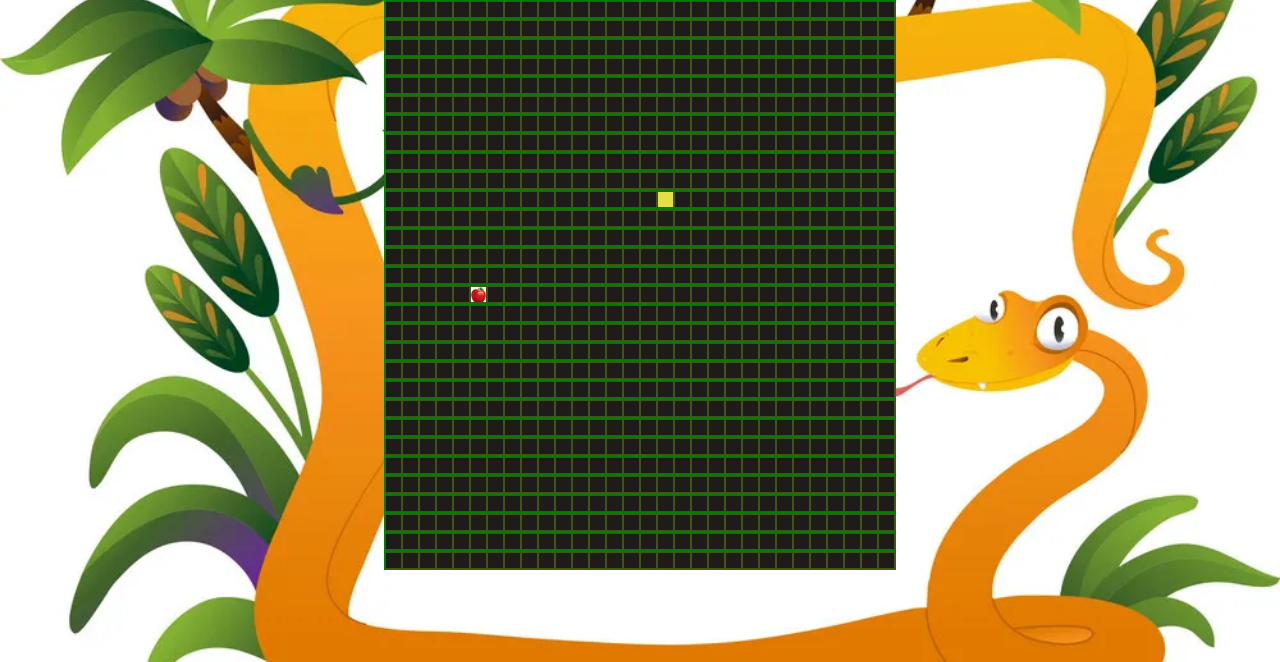
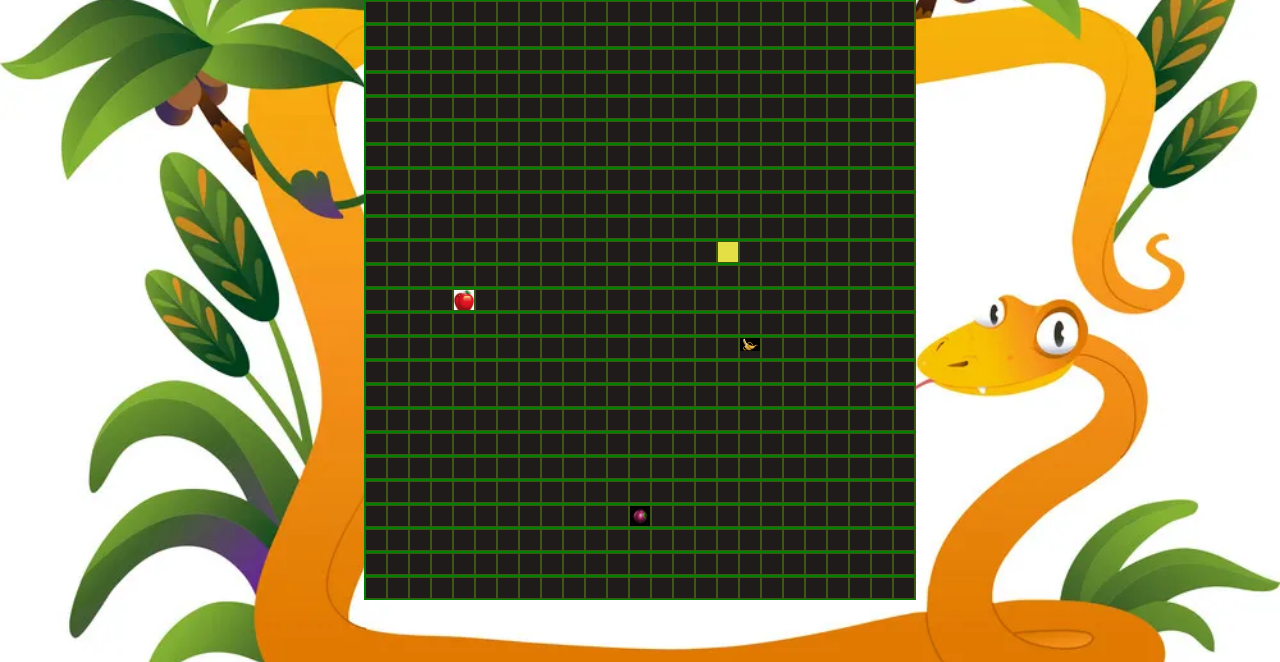
Before and after one commit to JessyPiesco/Snake, a plain HTML site: page index.html in a window 1280 px wide. Shown: the part 138-800 px from the top of the page. Drawn offline with Linux system fonts and the light colour scheme.

Commit message:
final with extra fruit

```diff
--- a/index.css
+++ b/index.css
@@ -41,8 +41,8 @@ table{
 }
 .cell{
   border: 1px solid rgb(61, 85, 23);
-  width: 15px;
-  height: 15px;
+  width: 20px;
+  height: 20px;
 }
 #mainSnake{
 
@@ -65,9 +65,22 @@ table{
   border-radius: 7px; */
 
   background-image: url("pictures/apple2.png");
-  width:15px;
+  width:20px;
   /* min-height: 100%; */
-  height: 15px;
+  height: 20px;
   background-size: 100%;
 /* object-fit: fill; */
 }
+.plum{
+  background-image: url("pictures/plum.jpeg");
+  width:20px;
+  height: 20px;
+  background-size: 100%;
+}
+.banana{
+  background-image: url("pictures/banana.jpeg");
+  width:20px;
+  height: 20px;
+  background-size: 100%;
+  background-repeat: no-repeat;
+}
--- a/index.js
+++ b/index.js
@@ -15,14 +15,27 @@ let xaCord = Number(appleNum[0]);
 let yaCord = Number(appleNum[1]);
 let appleXY = [xaCord, yaCord];
 
+let plum = ["1,12"];
+let plumNum = plum[0].split(",");
+let xpCord = Number(plumNum[0]);
+let ypCord = Number(plumNum[1]);
+let plumXY = [xpCord, ypCord];
+
+let banana = ["10,1"];
+let bananaNum = banana[0].split(",");
+let xbCord = Number(bananaNum[0]);
+let ybCord = Number(bananaNum[1]);
+let bananaXY = [xbCord, ybCord];
+
 let inny;
 let directions = "nothing";
 let food = 0;
+let speed= 150
 
-// making the board line 12-35
+// making the board line 35-57
 function makeBoard() {
-  makeRow(30);
-  makeColum(30);
+  makeRow(25);
+  makeColum(25);
 }
 function makeRow(num) {
   for (let i = 0; i < num; i++) {
@@ -43,6 +56,7 @@ function makeColum(num) {
 }
 makeBoard();
 
+
 function snakeRender() {
 //  if (gameOver()) {location.reload()}
 //  else{
@@ -59,23 +73,44 @@ function unTogg() {
 }
 
 function appleRender() {
-  // let applesqu =
   document.getElementById(apple[0]).classList.add("apple");
-  // let appleImg = document.createElement("img")
-  // appleImg.src="/pictures/apple.jpeg"
-  // applesqu.appendChild(appleImg)
+  }
+function plumRender(){
+  document.getElementById(plum[0]).classList.add("plum");
 }
-// appleRender();
+function bananaRender()
+{document.getElementById(banana[0]).classList.add("banana");}
+
 reApple()
+rePlum()
+reBanana()
+
 
 function reApple() {
   document.getElementById(apple[apple.length - 1]).classList.remove("apple");
-  xaCord = Math.floor(Math.random() * 29);
-  yaCord = Math.floor(Math.random() * 29);
+  xaCord = Math.floor(Math.random() * 24);
+  yaCord = Math.floor(Math.random() * 24);
   apple = [`${xaCord},${yaCord}`];
   appleXY = [xaCord, yaCord];
   appleRender();
 }
+function rePlum() {
+  document.getElementById(plum[plum.length - 1]).classList.remove("plum");
+  xpCord = Math.floor(Math.random() * 24);
+  ypCord = Math.floor(Math.random() * 24);
+  plum = [`${xpCord},${ypCord}`];
+  plumXY = [xpCord, ypCord];
+  plumRender();
+}
+function reBanana() {
+  document.getElementById(banana[banana.length - 1]).classList.remove("banana");
+  xbCord = Math.floor(Math.random() * 24);
+  ybCord = Math.floor(Math.random() * 24);
+  banana = [`${xbCord},${ybCord}`];
+  bananaXY = [xbCord, ybCord];
+  bananaRender();
+}
+
 
 document.body.addEventListener("keydown", moveSnake);
 
@@ -104,12 +139,15 @@ gameOver();
 snakeRender();
 
   eatApple();
+  eatBanana();
+  eatPlum();
 
   console.log(snake, "snake arr");
 
 
   //  console.log(yAx, "yAx")
 }
+alert("Welcome to Snake, apples make you grow! Plums speed you up and banana's will slow you down. Good luck!")
 
 function moveSnake(event) {
   //down
@@ -117,7 +155,7 @@ function moveSnake(event) {
     clearInterval(inny);
     inny = setInterval(() => {
       direction("down");
-    }, 150);
+    }, speed);
     //inny()
   }
   //up
@@ -125,7 +163,7 @@ function moveSnake(event) {
     clearInterval(inny);
     inny = setInterval(() => {
       direction("up");
-    }, 150);
+    }, speed);
     //inny()
   }
   //left
@@ -133,7 +171,7 @@ function moveSnake(event) {
     clearInterval(inny);
     inny = setInterval(() => {
       direction("left");
-    }, 150);
+    }, speed);
     //inny()
   }
   //right
@@ -141,7 +179,7 @@ function moveSnake(event) {
     clearInterval(inny);
     inny = setInterval(() => {
       direction("right");
-    }, 150);
+    }, speed);
     //inny()
   }
 }
@@ -188,15 +226,24 @@ function eatApple() {
     }
     food++;
     score.innerText = food;
+  }}
+  function eatPlum() {
+    if (yAx[0] == plumXY[0] && yAx[1] == plumXY[1]) {
+      rePlum();
+      speed= speed-50}
+}
+function eatBanana() {
+  if (yAx[0] == bananaXY[0] && yAx[1] == bananaXY[1]) {
+    reBanana();
+    speed=speed+50}
   }
-}
 function gameOver() {
 snakeNum = snake[0].split(",");
   xCord = Number(snakeNum[0]);
   yCord = Number(snakeNum[1]);
   console.log(xCord, "xcord", yCord, "yCord");
    //if(xCord===undefined||yCord=== undefined){
-  if (xCord > 29 || xCord < 0 || yCord < 0 || yCord > 29) {
+  if (xCord > 24 || xCord < 0 || yCord < 0 || yCord > 24) {
     clearInterval(inny);
     location.reload();
     alert(`That's a wall! Game Over! Your score is ${food}`);
```
Also changed, not shown: pictures/apple.jpeg (deleted), pictures/banana.jpeg (added), pictures/plum.jpeg (added).
